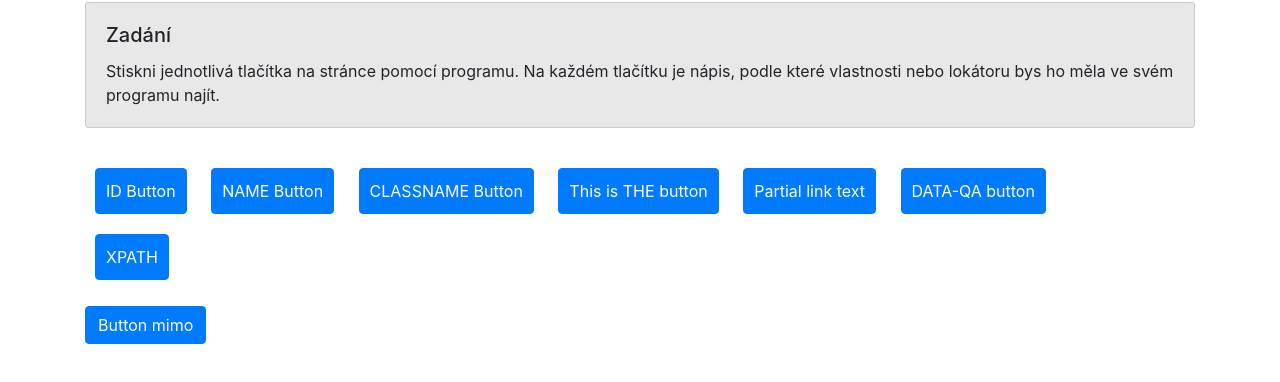
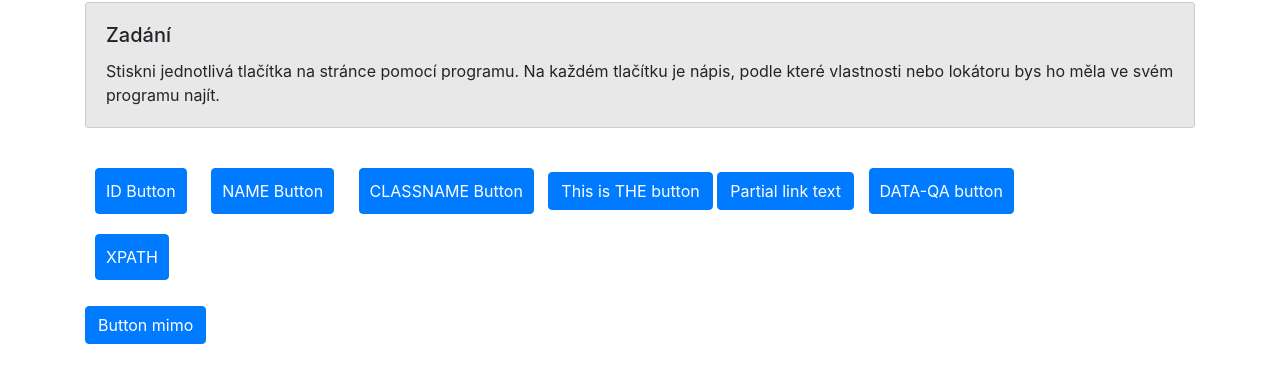
Before and after one commit to vojtech-cerveny/da-test-automation-playground, a plain HTML site: page selectorsButtons.html in a window 1280 px wide. Shown: the part 222-604 px from the top of the page. Drawn offline with Linux system fonts and the light colour scheme.

Commit message:
Use class="btn" and have proper links for partial link text

```diff
--- a/js/selectors.js
+++ b/js/selectors.js
@@ -1,5 +1,5 @@
 $(document).ready(function () {
-  $('button').click( function() {
+  $('.btn').click( function() {
     $(this).removeClass('btn-primary')
     $(this).addClass('btn-success')
   })
--- a/selectorsButtons.html
+++ b/selectorsButtons.html
@@ -66,8 +66,8 @@
         <button class="btn btn-primary click-click-click">
           CLASSNAME Button
         </button>
-        <button class="btn btn-primary">This is THE button</button>
-        <button class="btn btn-primary">Partial link text</button>
+        <a class="btn btn-primary">This is THE button</a>
+        <a class="btn btn-primary">Partial link text</a>
         <button class="btn btn-primary" data-qa="customAttribute-button">
           DATA-QA button
         </button>
```
